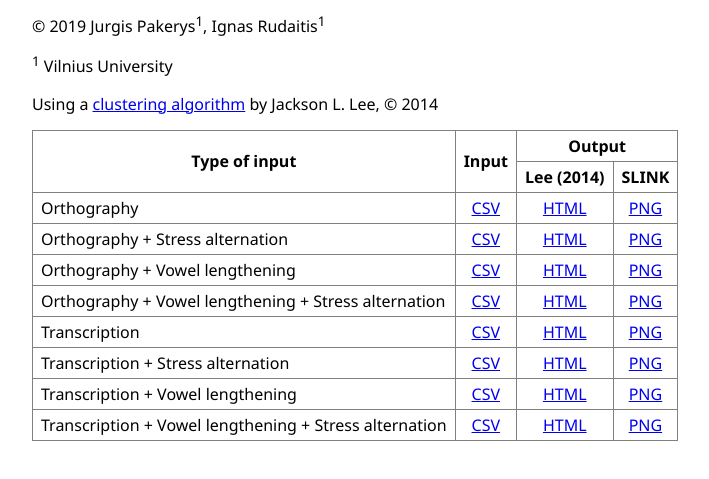
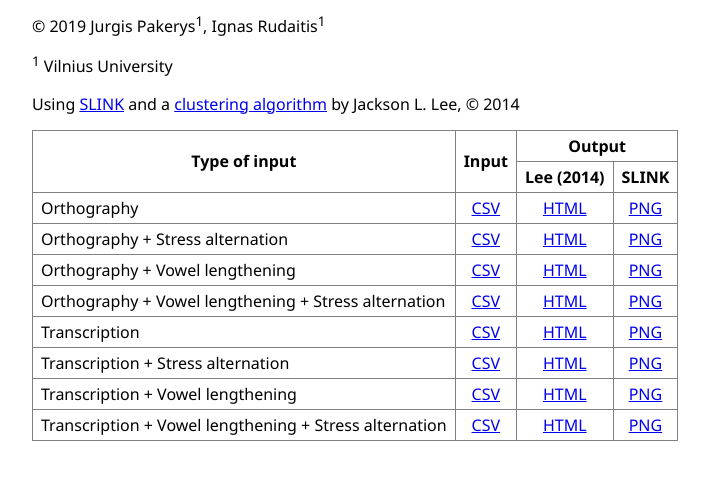
Before and after one commit to antecedent/lithuanian-nominal-inflection, a plain HTML site: page index.html in a window 1280 px wide. Shown: the part 81-560 px from the top of the page, without its empty margins (3-712 px from the left). Drawn offline with Linux system fonts and the light colour scheme.

Commit message:
Update index.html

```diff
--- a/index.html
+++ b/index.html
@@ -44,7 +44,7 @@
         <h1>Lithuanian nominal inflection</h1>
         <p>&copy; 2019 Jurgis Pakerys<sup>1</sup>, Ignas Rudaitis<sup>1</sup></p>
         <p><sup>1</sup> Vilnius University</p>
-        <p>Using a <a href="https://www.academia.edu/7073799/Automatic_morphological_alignment_and_clustering">clustering algorithm</a> by Jackson L. Lee, &copy; 2014</p>
+        <p>Using <a href="https://docs.scipy.org/doc/scipy/reference/generated/scipy.cluster.hierarchy.linkage.html">SLINK</a> and a <a href="https://github.com/jacksonllee/morph-align-cluster">clustering algorithm</a> by Jackson L. Lee, &copy; 2014</p>
         <table>
             <tr>
                 <th rowspan="2">Type of input</th>
```
